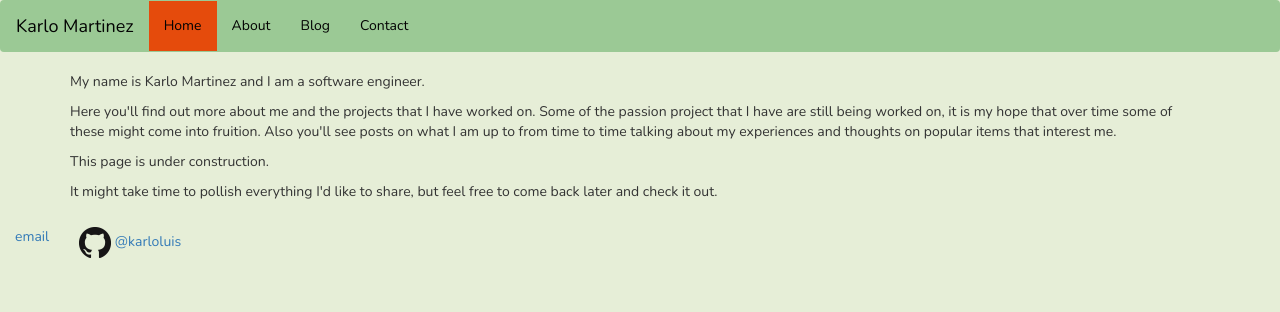
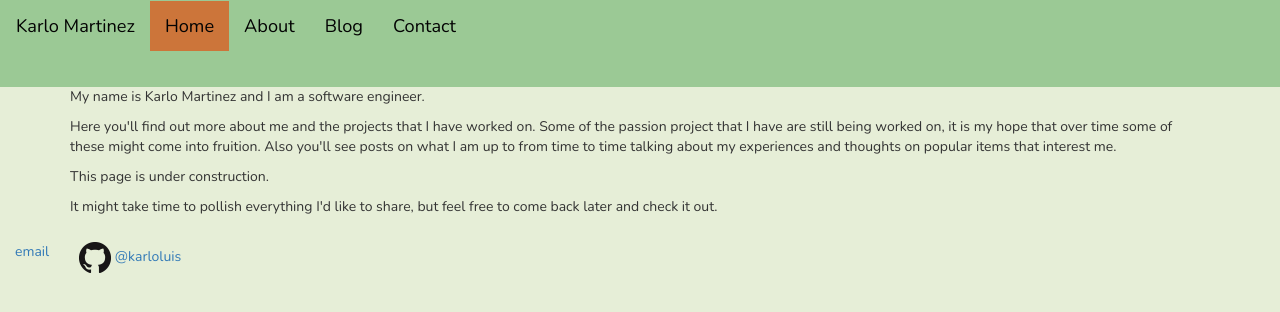
Before and after one commit to karloluis/karloluis.github.io, a Jekyll site: the page built from index.html, in a window 1280 px wide. Shown: the top 312 px of the page. Built offline with Jekyll 4.4.1, drawn with Linux system fonts in a browser that asks for light colours.

Commit message:
Styling.

```diff
--- a/_includes/nav.html
+++ b/_includes/nav.html
@@ -1,3 +1,4 @@
+<header>
   <nav class="navbar">
     <div class="container-fluid">
       <div class="navbar-header">
@@ -12,3 +13,4 @@
           </ul>
         </div>
       </nav>
+</header>
--- a/_sass/palette.scss
+++ b/_sass/palette.scss
@@ -7,6 +7,7 @@ $color4: #9bc995; //rgba(155, 201, 149, 100)
 $color5: #e54b0c; //rgba(229, 75, 12, 100)
 
 $light4: #e6eed7;
+$blend45: #CC753A;
 
 $lightfont: #cccccc;
 $darkfont: #030303;
--- a/assets/css/style.scss
+++ b/assets/css/style.scss
@@ -16,7 +16,7 @@ body {
 #post-content{
   margin-top: 15px;
   p {
-    font-size: 16px;
+    font-size: 1.4em;
     text-align: justify;
   }
 }
@@ -26,15 +26,21 @@ body {
   background-color: $color1;
 }
 
-.navbar {
+header {
+  height: 87px;
+  width: 100%;
+
   color: $lightfont;
   background-color: $color4;
 
-  .active {
-    background-color: $color5;
-  }
+  .navbar {
+    .active {
+      background-color: $blend45;
+    }
 
-  a {
-    color: $darkfont;
+    a {
+      font-size: 1.3em;
+      color: $darkfont;
+    }
   }
 }
```
Lines whose indentation alone changed are shown as unchanged.
